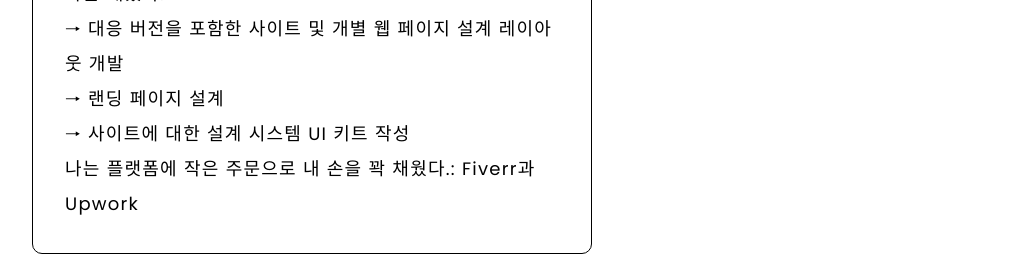
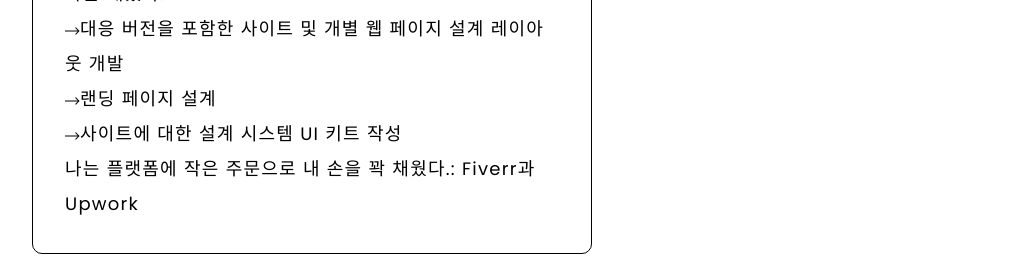
Before and after one commit to ratatat098/ezerskaya.github.io, a plain HTML site: page index-kor.html in a window 1280 px wide. Shown: the part 1151-1407 px from the top of the page, without its empty margins (112-1133 px from the left). Drawn offline with nearby package versions, Linux system fonts and the light colour scheme.

Commit message:
add: text wrong

```diff
--- a/index-kor.html
+++ b/index-kor.html
@@ -28,7 +28,7 @@
     <div class="container">
         <div class="wrapper">
             <div>
-                <img src="img/me.png" height="300" width="400"/>
+                <img src="img/me.png" class="image"/>
                 <div class="social-links">
                     <a href="https://github.com/ratatat098" target="_blank">Github</a>
                     <a href="https://www.behance.net/anastasiae1" target="_blank">Behance</a>
@@ -73,9 +73,15 @@
                         </div>
                     </div>
                     <p>나는 배웠다: </br>
-                        &#129042 대응 버전을 포함한 사이트 및 개별 웹 페이지 설계 레이아웃 개발</br>
-                        &#129042 랜딩 페이지 설계</br>
-                        &#129042 사이트에 대한 설계 시스템 UI 키트 작성</br>
+                        <svg width="15" height="8" viewBox="0 0 15 8" fill="none" xmlns="http://www.w3.org/2000/svg">
+                            <path d="M14.3536 4.35355C14.5488 4.15829 14.5488 3.84171 14.3536 3.64645L11.1716 0.464466C10.9763 0.269204 10.6597 0.269204 10.4645 0.464466C10.2692 0.659728 10.2692 0.976311 10.4645 1.17157L13.2929 4L10.4645 6.82843C10.2692 7.02369 10.2692 7.34027 10.4645 7.53553C10.6597 7.7308 10.9763 7.7308 11.1716 7.53553L14.3536 4.35355ZM0 4.5H14V3.5H0V4.5Z" fill="black"/>
+                        </svg>대응 버전을 포함한 사이트 및 개별 웹 페이지 설계 레이아웃 개발</br>
+                        <svg width="15" height="8" viewBox="0 0 15 8" fill="none" xmlns="http://www.w3.org/2000/svg">
+                            <path d="M14.3536 4.35355C14.5488 4.15829 14.5488 3.84171 14.3536 3.64645L11.1716 0.464466C10.9763 0.269204 10.6597 0.269204 10.4645 0.464466C10.2692 0.659728 10.2692 0.976311 10.4645 1.17157L13.2929 4L10.4645 6.82843C10.2692 7.02369 10.2692 7.34027 10.4645 7.53553C10.6597 7.7308 10.9763 7.7308 11.1716 7.53553L14.3536 4.35355ZM0 4.5H14V3.5H0V4.5Z" fill="black"/>
+                        </svg>랜딩 페이지 설계</br>
+                        <svg width="15" height="8" viewBox="0 0 15 8" fill="none" xmlns="http://www.w3.org/2000/svg">
+                            <path d="M14.3536 4.35355C14.5488 4.15829 14.5488 3.84171 14.3536 3.64645L11.1716 0.464466C10.9763 0.269204 10.6597 0.269204 10.4645 0.464466C10.2692 0.659728 10.2692 0.976311 10.4645 1.17157L13.2929 4L10.4645 6.82843C10.2692 7.02369 10.2692 7.34027 10.4645 7.53553C10.6597 7.7308 10.9763 7.7308 11.1716 7.53553L14.3536 4.35355ZM0 4.5H14V3.5H0V4.5Z" fill="black"/>
+                        </svg>사이트에 대한 설계 시스템 UI 키트 작성</br>
                         나는 플랫폼에 작은 주문으로 내 손을 꽉 채웠다.: Fiverr과 Upwork</p>
                 </div>
                 <div class="card">
```
Also changed, not shown: index-ru.html (+2 -2 lines), index.html (+1 -1 lines).
